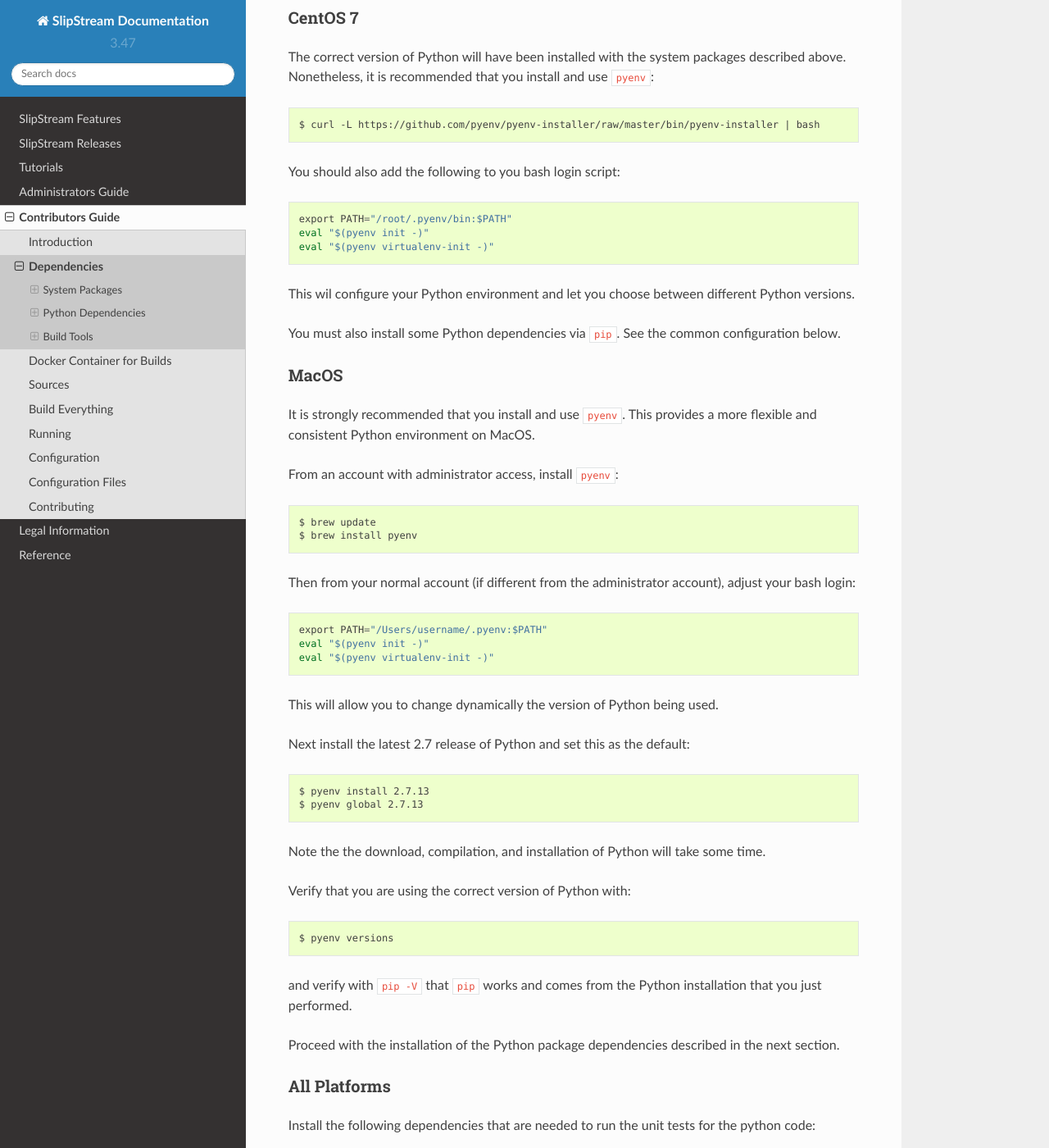
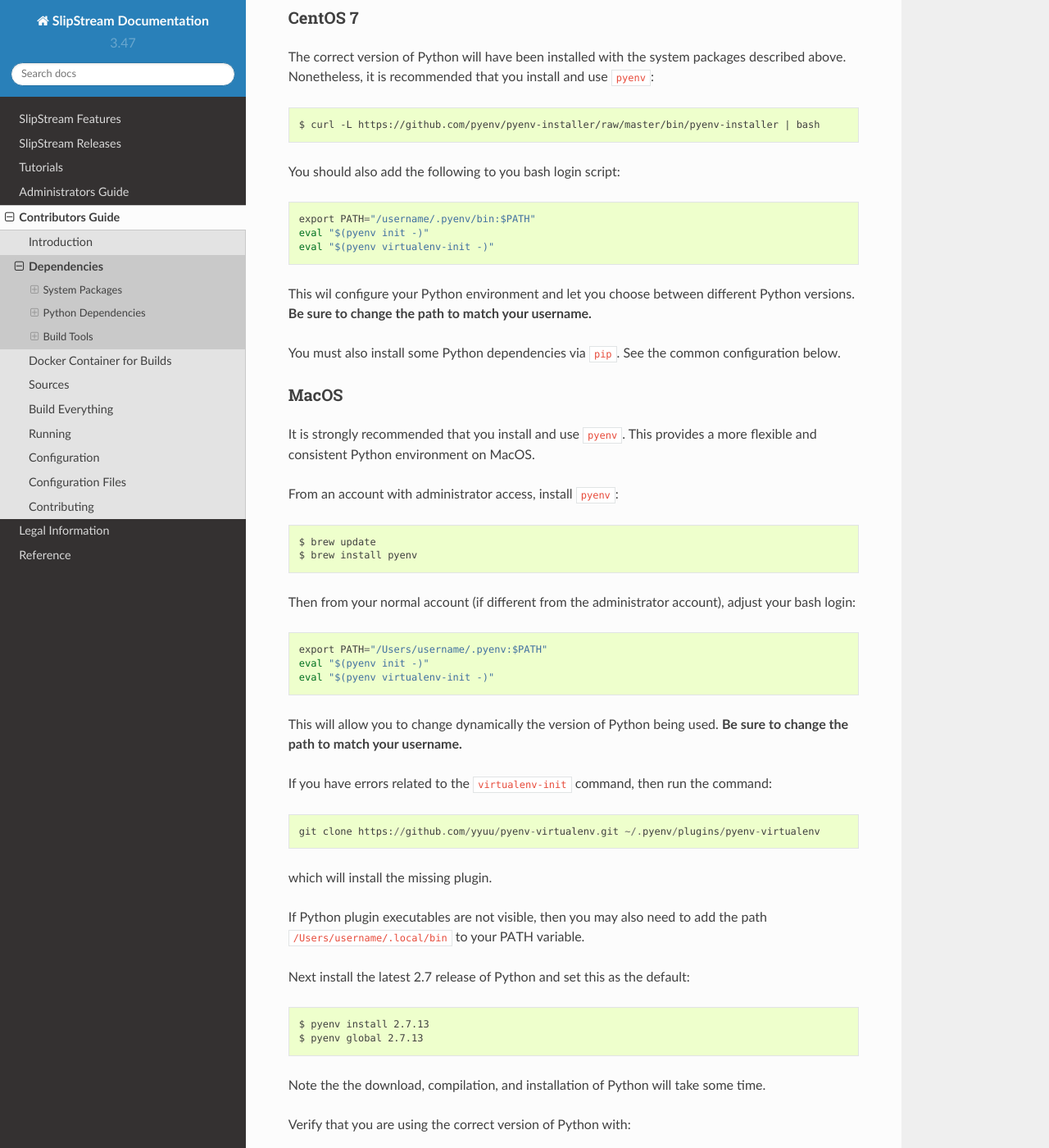
Before and after one commit to slipstream/SlipStreamDocumentation, a Sphinx documentation site: the page built from docs/developer_guide/dependencies.rst, in a window 1280 px wide and 1400 px high, scrolled down 2468 px. Shown: the whole window at 82% size. Built offline with Sphinx 7.4.7 and the Read the Docs theme 2.0.0, drawn with Linux system fonts in a browser that asks for light colours.

Commit message:
more updates for dependencies

```diff
--- a/docs/developer_guide/dependencies.rst
+++ b/docs/developer_guide/dependencies.rst
@@ -140,12 +140,13 @@
 
 You should also add the following to you bash login script::
 
-  export PATH="/root/.pyenv/bin:$PATH"
+  export PATH="/username/.pyenv/bin:$PATH"
   eval "$(pyenv init -)"
   eval "$(pyenv virtualenv-init -)"
 
 This wil configure your Python environment and let you choose between
-different Python versions.
+different Python versions.  **Be sure to change the path to match your
+username.**
 
 You must also install some Python dependencies via ``pip``.  See the
 common configuration below.
@@ -169,7 +170,17 @@
   eval "$(pyenv virtualenv-init -)"
 
 This will allow you to change dynamically the version of Python being
-used.
+used. **Be sure to change the path to match your username.**
+
+If you have errors related to the ``virtualenv-init`` command, then
+run the command::
+
+  git clone https://github.com/yyuu/pyenv-virtualenv.git ~/.pyenv/plugins/pyenv-virtualenv
+
+which will install the missing plugin.
+
+If Python plugin executables are not visible, then you may also need
+to add the path ``/Users/username/.local/bin`` to your PATH variable.
 
 Next install the latest 2.7 release of Python and set this as the
 default::
```
